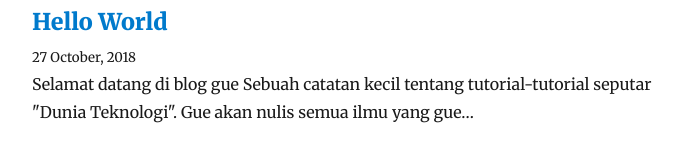
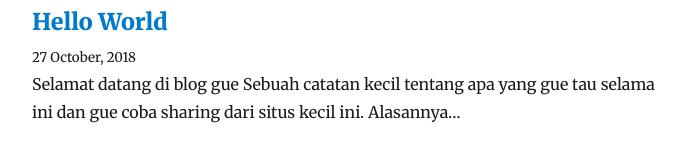
Before and after one commit to ipoool/ipoool.github.io, a Gatsby site: page / in a window 1280 px wide. Shown: the part 471-632 px from the top of the page, 293-978 px from the left. Built offline with nearby package versions, Linux system fonts and the light colour scheme; Gatsby itself is replaced by a stand-in of ours; some packages are replaced by stand-ins of ours.

Commit message:
Edit Post: Hello World

```diff
--- a/src/pages/hello-world/index.md
+++ b/src/pages/hello-world/index.md
@@ -5,8 +5,7 @@ date: "2018-10-27T22:18:15.284Z"
 
 Selamat datang di blog gue
 
-Sebuah catatan kecil tentang tutorial-tutorial seputar "Dunia Teknologi".
-Gue akan nulis semua ilmu yang gue tau, dan akan buat tutorialnya.
+Sebuah catatan kecil tentang apa yang gue tau selama ini dan gue coba sharing dari situs kecil ini.
 
 Alasannya karena gue mau buat jejak digital tentang apa yang selama ini gue pelajari dari orang
 disekitar gue. Apa yang mereka kasih harusnya gak gue nikmatin sendiri.
```
